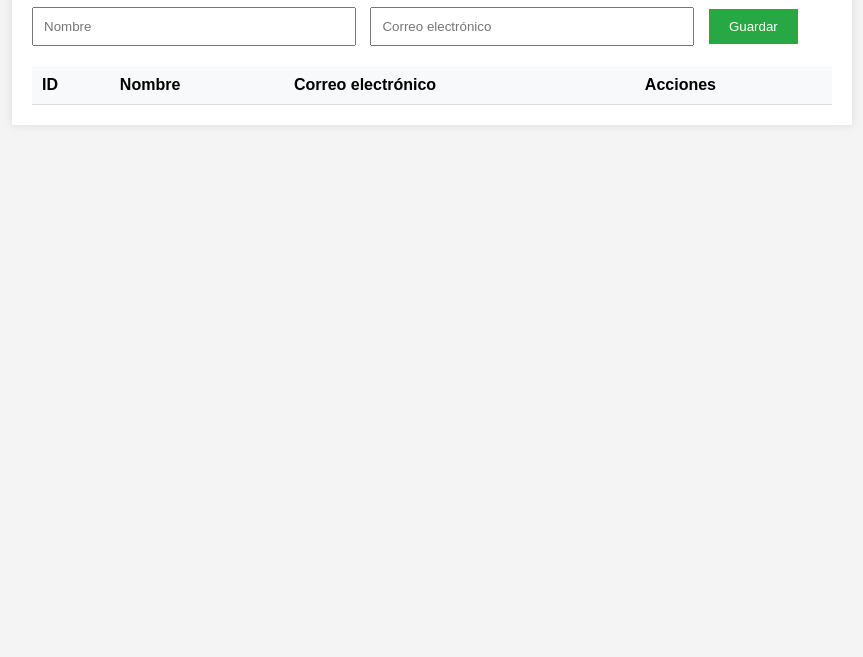
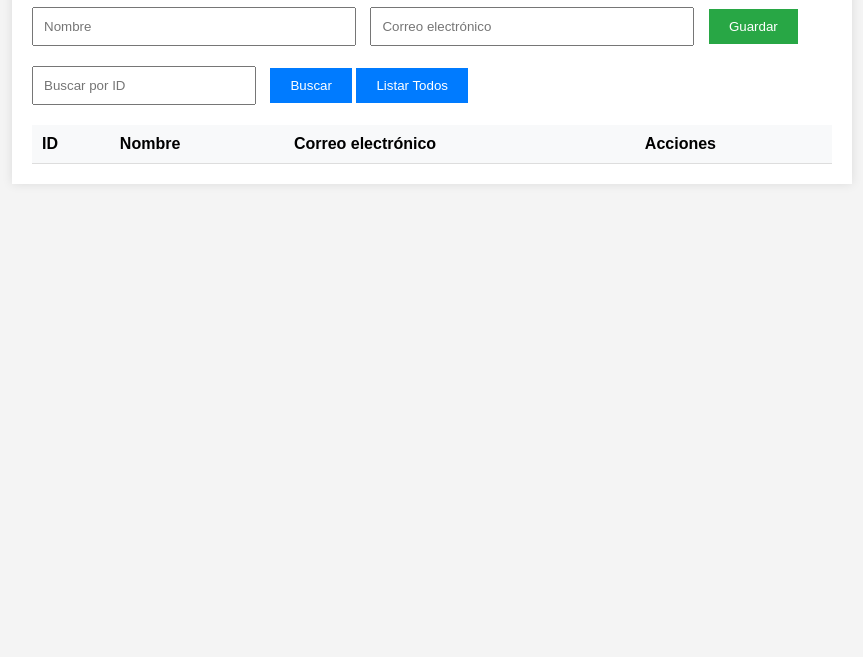
Before and after one commit to jhoau/AlternaCrudAPI, a website: page src/public/index.html in a window 1280 px wide. Shown: the part 143-800 px from the top of the page, without its empty margins (208-1071 px from the left). Drawn offline with Linux system fonts and the light colour scheme; no server answers.

Commit message:
Agregada Funcionalidad de listar todos  y busqueda por ID

```diff
--- a/src/public/index.html
+++ b/src/public/index.html
@@ -18,6 +18,13 @@
       <button type="submit">Guardar</button>
     </form>
 
+    <!-- Campo de búsqueda por ID -->
+    <div class="search-container">
+      <input type="number" id="searchId" placeholder="Buscar por ID">
+      <button onclick="searchUserById()">Buscar</button>
+      <button onclick="loadUsers()">Listar Todos</button>
+    </div>
+
     <!-- Tabla para listar usuarios -->
     <table id="userTable">
       <thead>
--- a/src/public/script.js
+++ b/src/public/script.js
@@ -1,10 +1,16 @@
 const userForm = document.getElementById("userForm");
 const userTable = document.getElementById("userTable").getElementsByTagName("tbody")[0];
+const searchIdInput = document.getElementById("searchId");
 
 // Función para cargar usuarios
 async function loadUsers() {
   const response = await fetch("/api/users");
   const users = await response.json();
+  renderUsers(users);
+}
+
+// Función para renderizar usuarios en la tabla
+function renderUsers(users) {
   userTable.innerHTML = ""; // Limpiar la tabla
 
   users.forEach(user => {
@@ -19,6 +25,24 @@ async function loadUsers() {
       </td>
     `;
   });
+}
+
+// Función para buscar un usuario por ID
+async function searchUserById() {
+  const id = searchIdInput.value;
+  if (!id) {
+    alert("Por favor, ingresa un ID válido.");
+    return;
+  }
+
+  try {
+    const response = await fetch(`/api/users/${id}`);
+    const user = await response.json();
+    renderUsers([user]); // Renderiza solo el usuario encontrado
+  } catch (error) {
+    alert("Usuario no encontrado.");
+    loadUsers(); // Vuelve a cargar todos los usuarios
+  }
 }
 
 // Función para agregar o actualizar un usuario
--- a/src/public/styles.css
+++ b/src/public/styles.css
@@ -72,3 +72,25 @@ body {
   .actions button.delete {
     background-color: #dc3545;
   }
+
+  .search-container {
+    margin-bottom: 20px;
+  }
+
+  .search-container input {
+    padding: 10px;
+    margin-right: 10px;
+    width: 200px;
+  }
+
+  .search-container button {
+    padding: 10px 20px;
+    background-color: #007bff;
+    color: #fff;
+    border: none;
+    cursor: pointer;
+  }
+
+  .search-container button:hover {
+    background-color: #0056b3;
+  }
```
